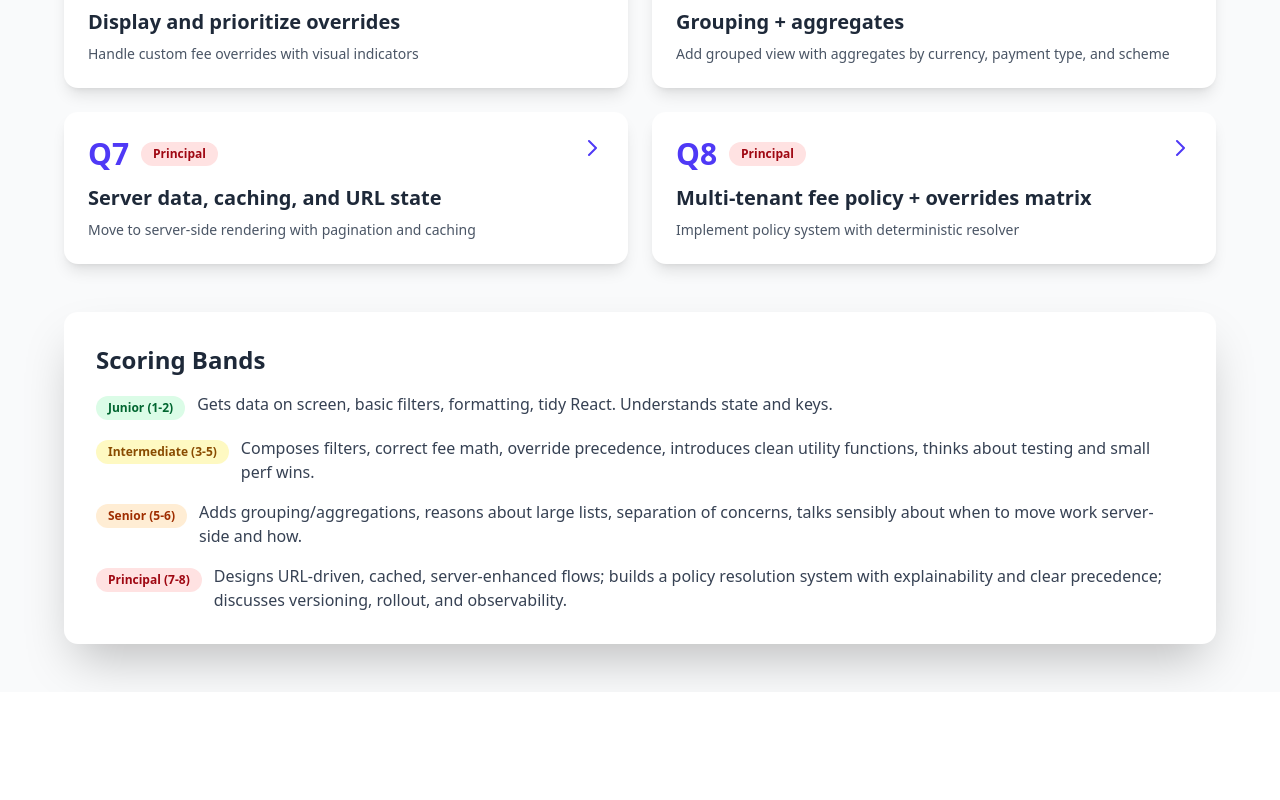
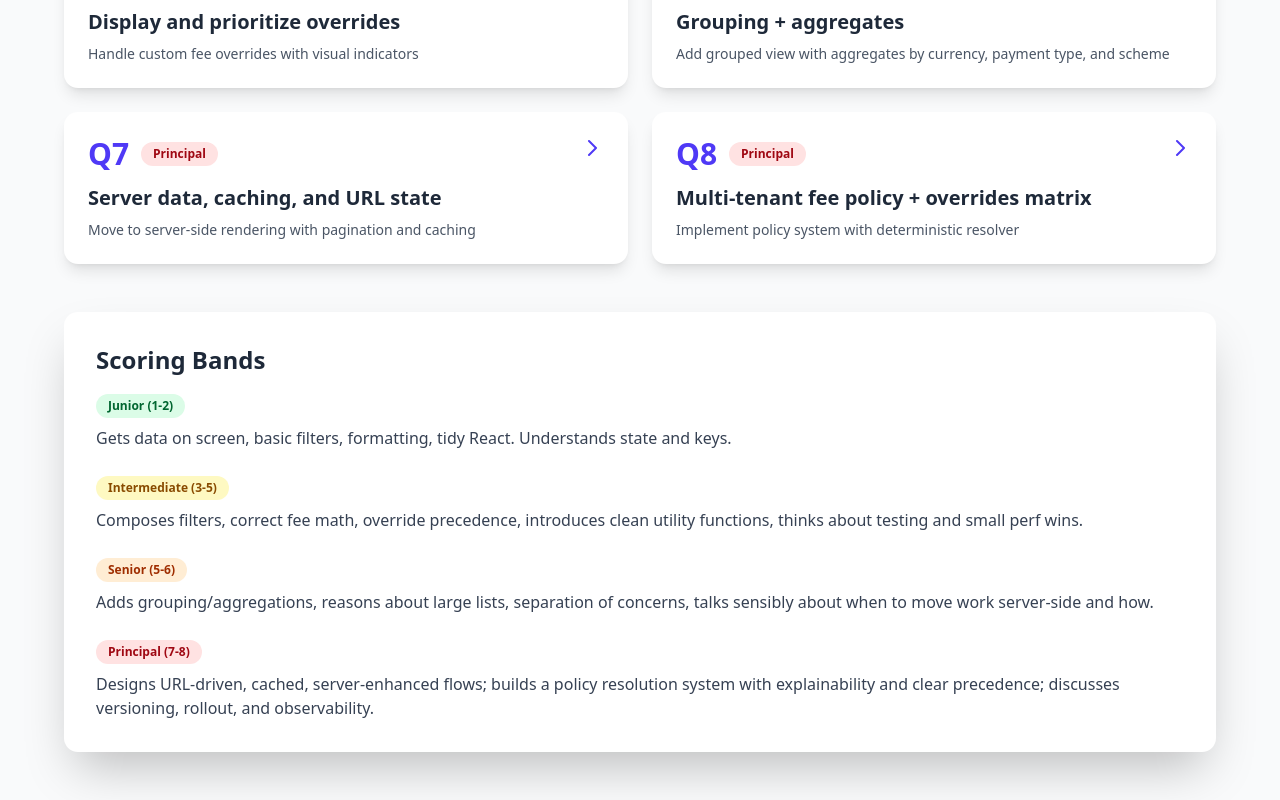
Before and after one commit to JacoT1989-dotcom/turn_stay_test, a Next.js app: page / in a window 1280 px wide. Shown: the part 872-1672 px from the top of the page. Before the commit the page ends 1564 px from the top, so only its background shows below. Built offline with nearby package versions, Linux system fonts and the light colour scheme.

Commit message:
style: improve scoring bands layout and spacing in HomeClient component

```diff
--- a/components/home-client.tsx
+++ b/components/home-client.tsx
@@ -208,13 +208,13 @@ export default function HomeClient({ questions }: HomeClientProps) {
           >
             Scoring Bands
           </h2>
-          <div className="space-y-4">
-            <div className="flex items-start gap-3">
-              <span className="px-3 py-1 rounded-full text-xs font-semibold bg-green-100 text-green-800 mt-1">
+          <div className="space-y-6">
+            <div>
+              <span className="inline-block px-3 py-1 rounded-full text-xs font-semibold bg-green-100 text-green-800 mb-2">
                 Junior (1-2)
               </span>
               <p
-                className={`flex-1 transition-colors ${
+                className={`transition-colors ${
                   isDark ? "text-gray-300" : "text-gray-700"
                 }`}
               >
@@ -222,12 +222,12 @@ export default function HomeClient({ questions }: HomeClientProps) {
                 Understands state and keys.
               </p>
             </div>
-            <div className="flex items-start gap-3">
-              <span className="px-3 py-1 rounded-full text-xs font-semibold bg-yellow-100 text-yellow-800 mt-1">
+            <div>
+              <span className="inline-block px-3 py-1 rounded-full text-xs font-semibold bg-yellow-100 text-yellow-800 mb-2">
                 Intermediate (3-5)
               </span>
               <p
-                className={`flex-1 transition-colors ${
+                className={`transition-colors ${
                   isDark ? "text-gray-300" : "text-gray-700"
                 }`}
               >
@@ -236,12 +236,12 @@ export default function HomeClient({ questions }: HomeClientProps) {
                 small perf wins.
               </p>
             </div>
-            <div className="flex items-start gap-3">
-              <span className="px-3 py-1 rounded-full text-xs font-semibold bg-orange-100 text-orange-800 mt-1">
+            <div>
+              <span className="inline-block px-3 py-1 rounded-full text-xs font-semibold bg-orange-100 text-orange-800 mb-2">
                 Senior (5-6)
               </span>
               <p
-                className={`flex-1 transition-colors ${
+                className={`transition-colors ${
                   isDark ? "text-gray-300" : "text-gray-700"
                 }`}
               >
@@ -250,12 +250,12 @@ export default function HomeClient({ questions }: HomeClientProps) {
                 server-side and how.
               </p>
             </div>
-            <div className="flex items-start gap-3">
-              <span className="px-3 py-1 rounded-full text-xs font-semibold bg-red-100 text-red-800 mt-1">
+            <div>
+              <span className="inline-block px-3 py-1 rounded-full text-xs font-semibold bg-red-100 text-red-800 mb-2">
                 Principal (7-8)
               </span>
               <p
-                className={`flex-1 transition-colors ${
+                className={`transition-colors ${
                   isDark ? "text-gray-300" : "text-gray-700"
                 }`}
               >
```
